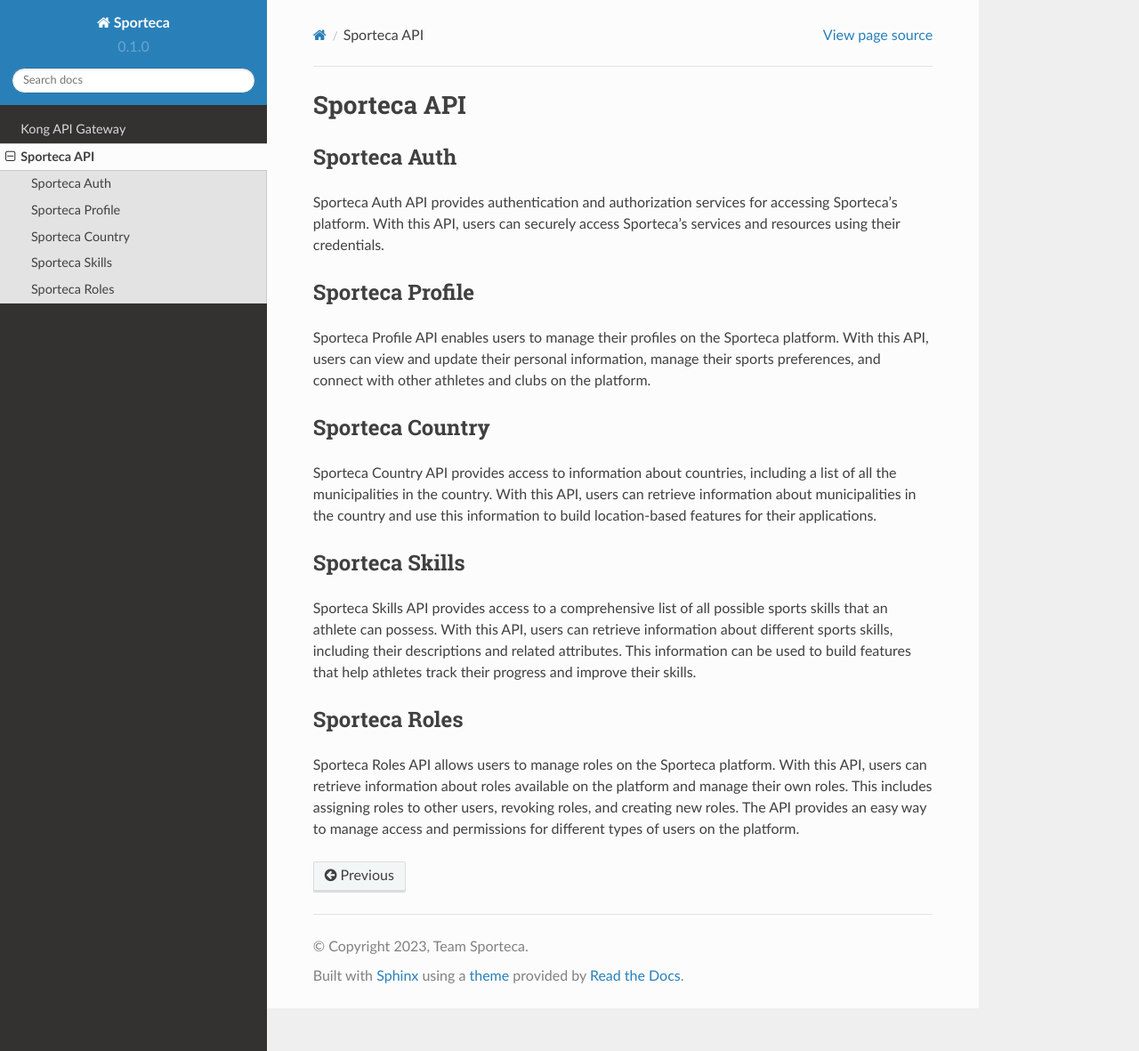
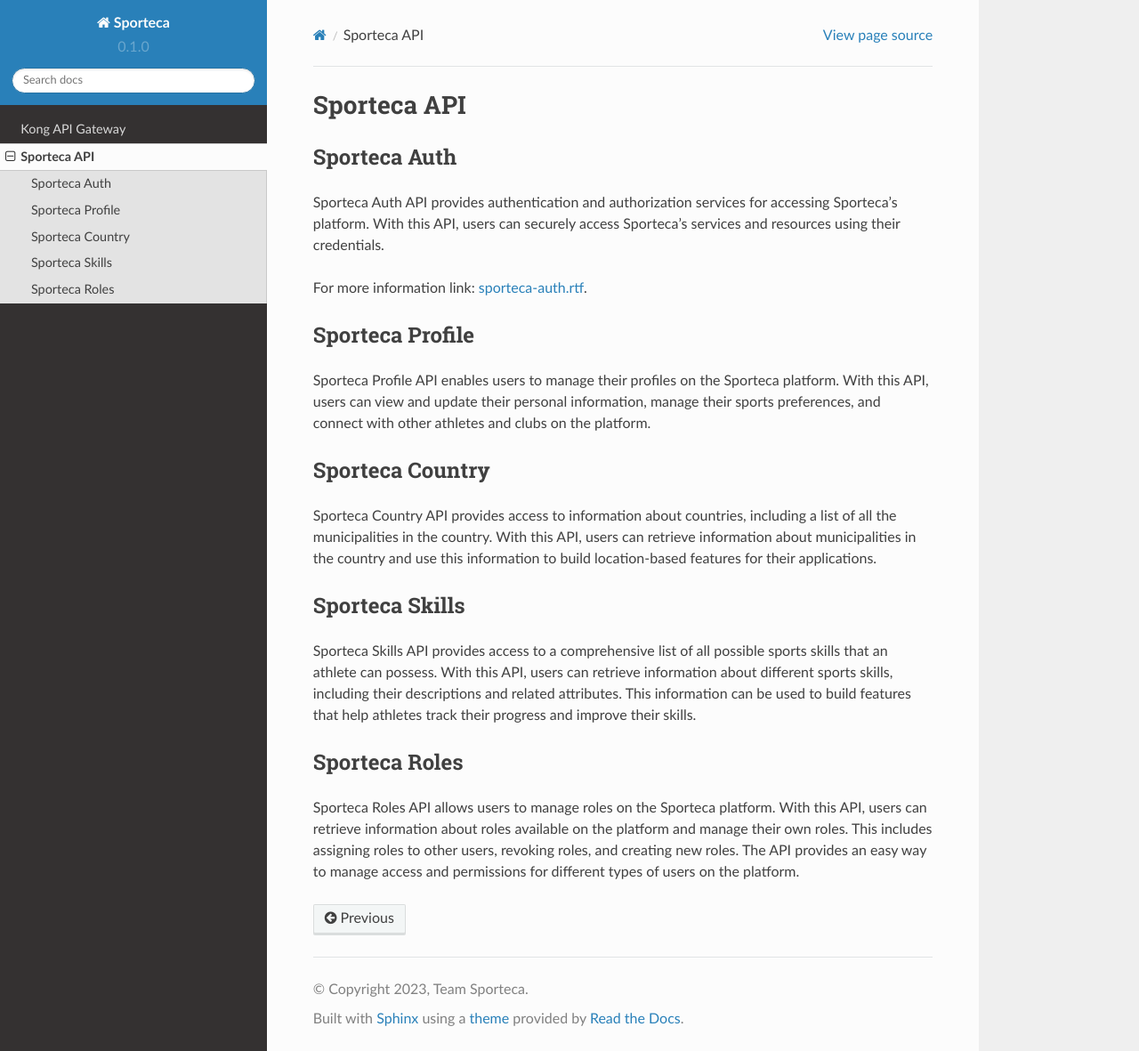
Before and after one commit to sportecadev/sporteca-docs, a Sphinx documentation site: the page built from docs/source/sporteca-api/sporteca-api.rst, in a window 1280 px wide and 1181 px high. Shown: the whole window at 89% size. Built offline with Sphinx 7.4.7 and the Read the Docs theme 2.0.0, drawn with Linux system fonts in a browser that asks for light colours.

Commit message:
Update sporteca-api.rst

```diff
--- a/docs/source/sporteca-api/sporteca-api.rst
+++ b/docs/source/sporteca-api/sporteca-api.rst
@@ -7,6 +7,10 @@
 -------------
 
 Sporteca Auth API provides authentication and authorization services for accessing Sporteca's platform. With this API, users can securely access Sporteca's services and resources using their credentials.
+
+For more information link: `sporteca-auth.rtf`_.
+
+.. _sporteca-auth.rtf: sporteca-auth/sporteca-auth.rtf
 
 Sporteca Profile
 ----------------
```
